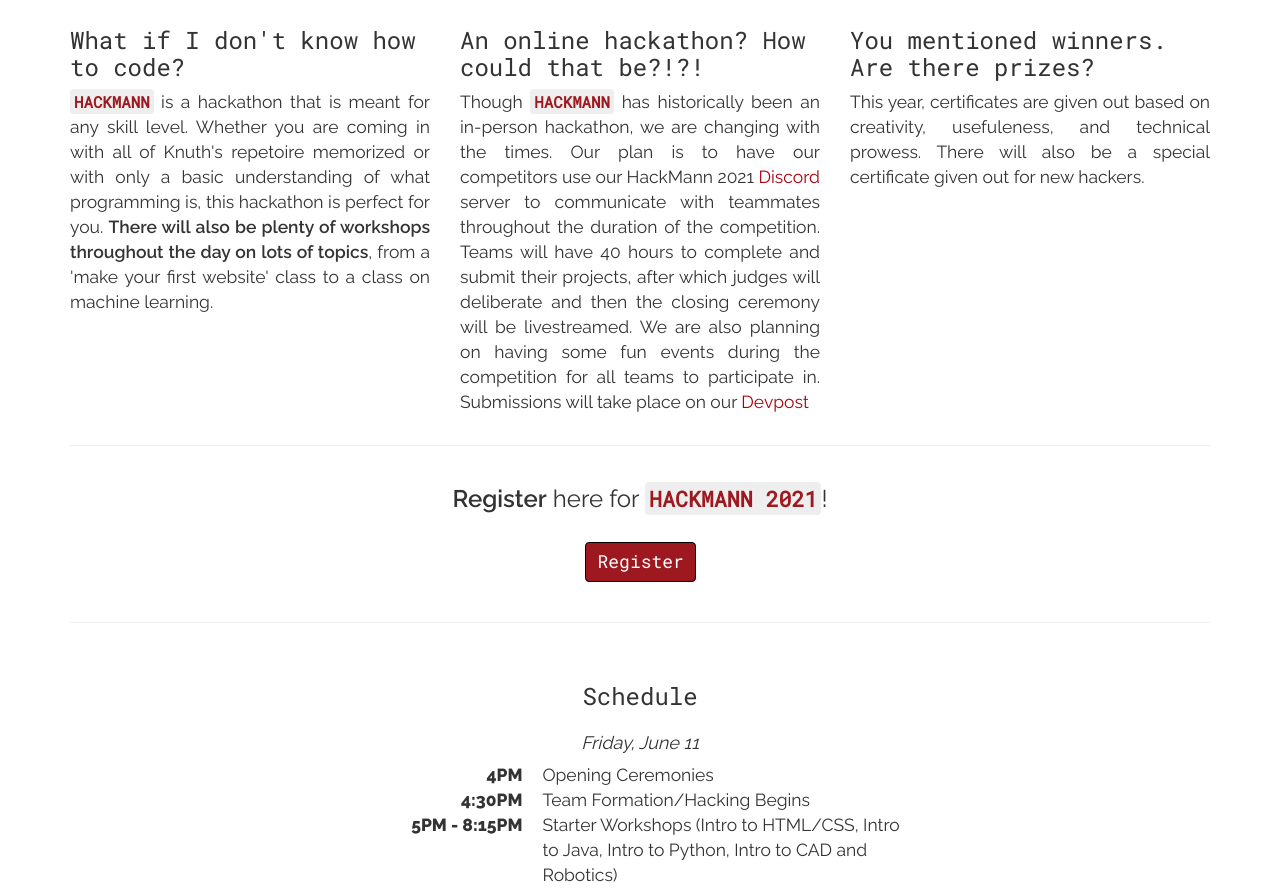
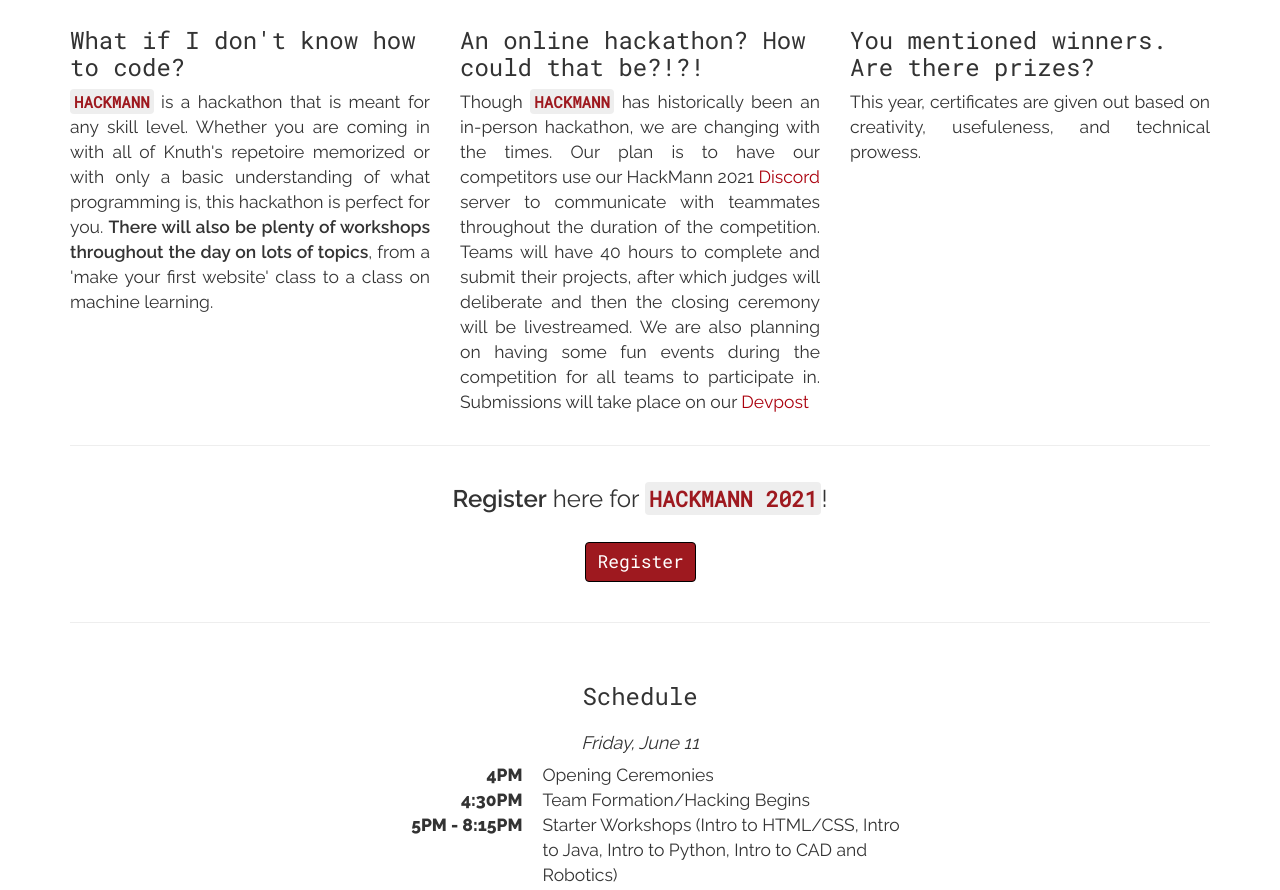
Before and after one commit to HackMann2021/hackmann2021, a plain HTML site: page index.html in a window 1280 px wide. Shown: the part 1061-1951 px from the top of the page. Drawn offline with nearby package versions, Linux system fonts and the light colour scheme.

Commit message:
Removed Beginner Hacker Prize Text

```diff
--- a/index.html
+++ b/index.html
@@ -70,7 +70,7 @@
         </div>
         <div class="col-sm-4">
             <h3>You mentioned winners. Are there prizes?</h3>
-            <p class="text-justify">This year, certificates are given out based on creativity, usefuleness, and technical prowess. There will also be a special certificate given out for new hackers. </p><!--Additionally, merchandise will be available to all participants in the form of stickers – more information about getting these stickers will be available in our opening ceremonies.</p> -->
+            <p class="text-justify">This year, certificates are given out based on creativity, usefuleness, and technical prowess. </p><!--Additionally, merchandise will be available to all participants in the form of stickers – more information about getting these stickers will be available in our opening ceremonies.</p> -->
 
         </div>
     </div>
```
